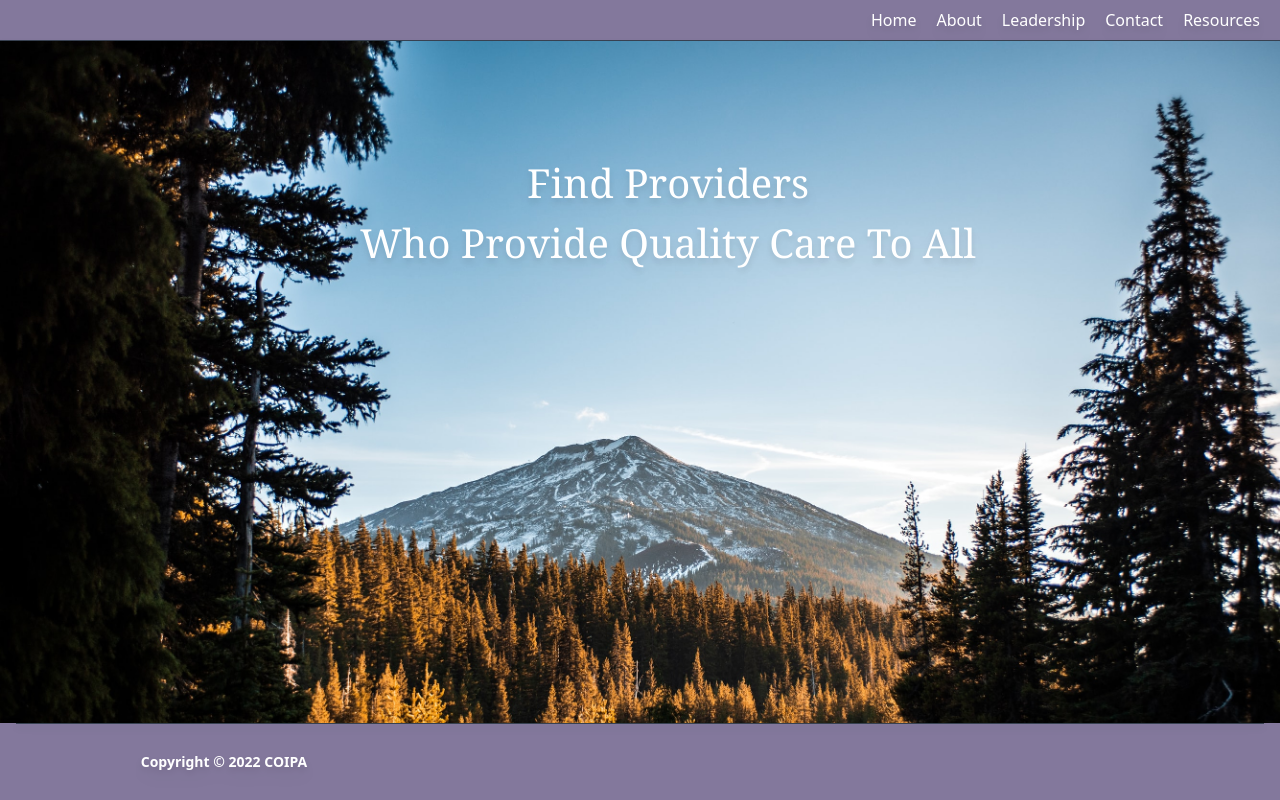
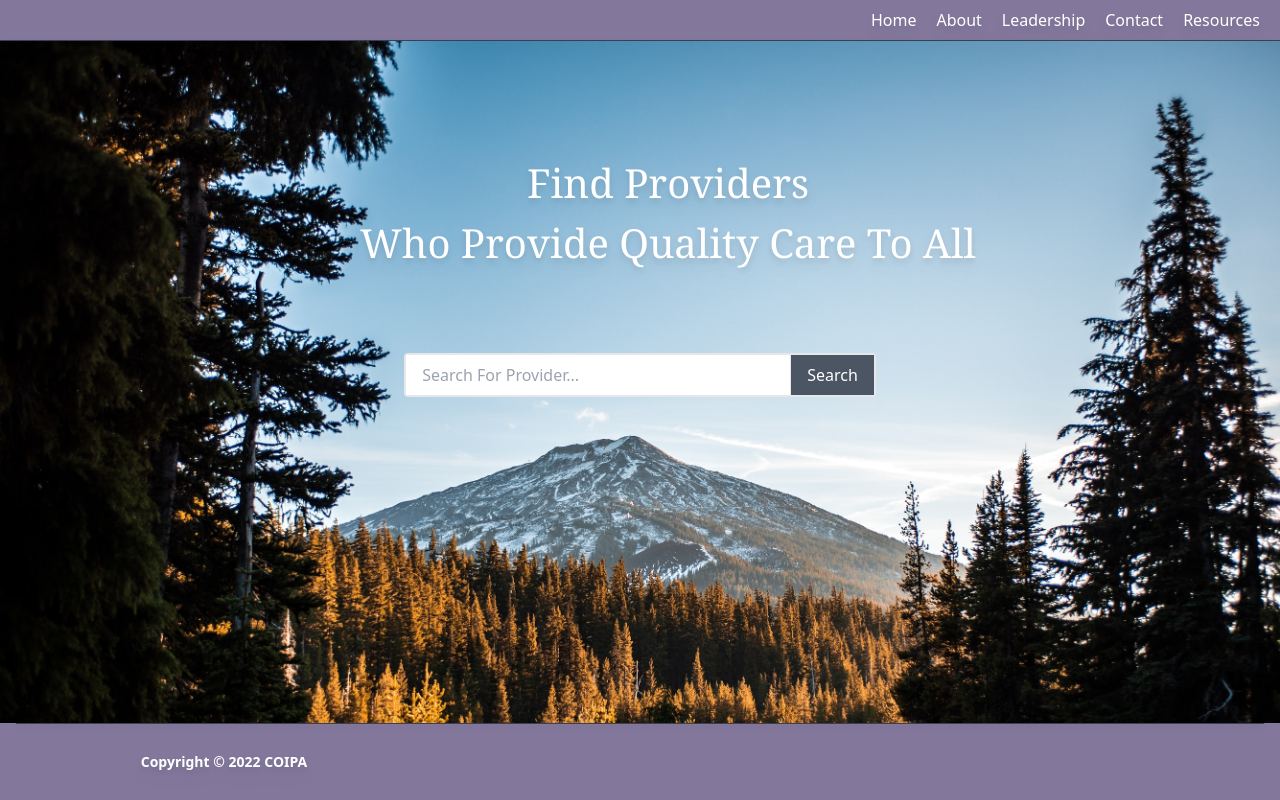
Before and after one commit to adrianna157/provider-search, a Vue app: page /search in a window 1280 px wide. Built offline with nearby package versions, Linux system fonts and the light colour scheme.

Commit message:
create Search Component

```diff
--- a/src/components/SearchBar.vue
+++ b/src/components/SearchBar.vue
@@ -1,7 +1,15 @@
-<template lang="">
-  <div></div>
+<template lang="js">
+<div class="flex items-center justify-center mt-20 ">
+    <div class="flex border-2 border-gray-200 rounded">
+        <input type="text" class="px-4 py-2 w-96" placeholder="Search For Provider...">
+        <button class="px-4 text-white bg-gray-600 border-l ">
+            Search
+        </button>
+    </div>
+</div>
 </template>
 <script>
-export default {};
+export default {
+  name: "SearchBar",
+};
 </script>
-<style lang=""></style>
--- a/src/views/HomeView.vue
+++ b/src/views/HomeView.vue
@@ -25,7 +25,6 @@
 import GlobalButton from "@/components/GlobalButton.vue";
 
 export default {
-  name: "app",
   components: {
     GlobalButton,
   },
--- a/src/views/SearchView.vue
+++ b/src/views/SearchView.vue
@@ -6,5 +6,14 @@
       <h1>Find Providers</h1>
       <h1>Who Provide Quality Care To All</h1>
     </div>
+    <SearchBar />
   </div>
 </template>
+<script>
+import SearchBar from "@/components/SearchBar.vue";
+export default {
+  components: {
+    SearchBar,
+  },
+};
+</script>
```
